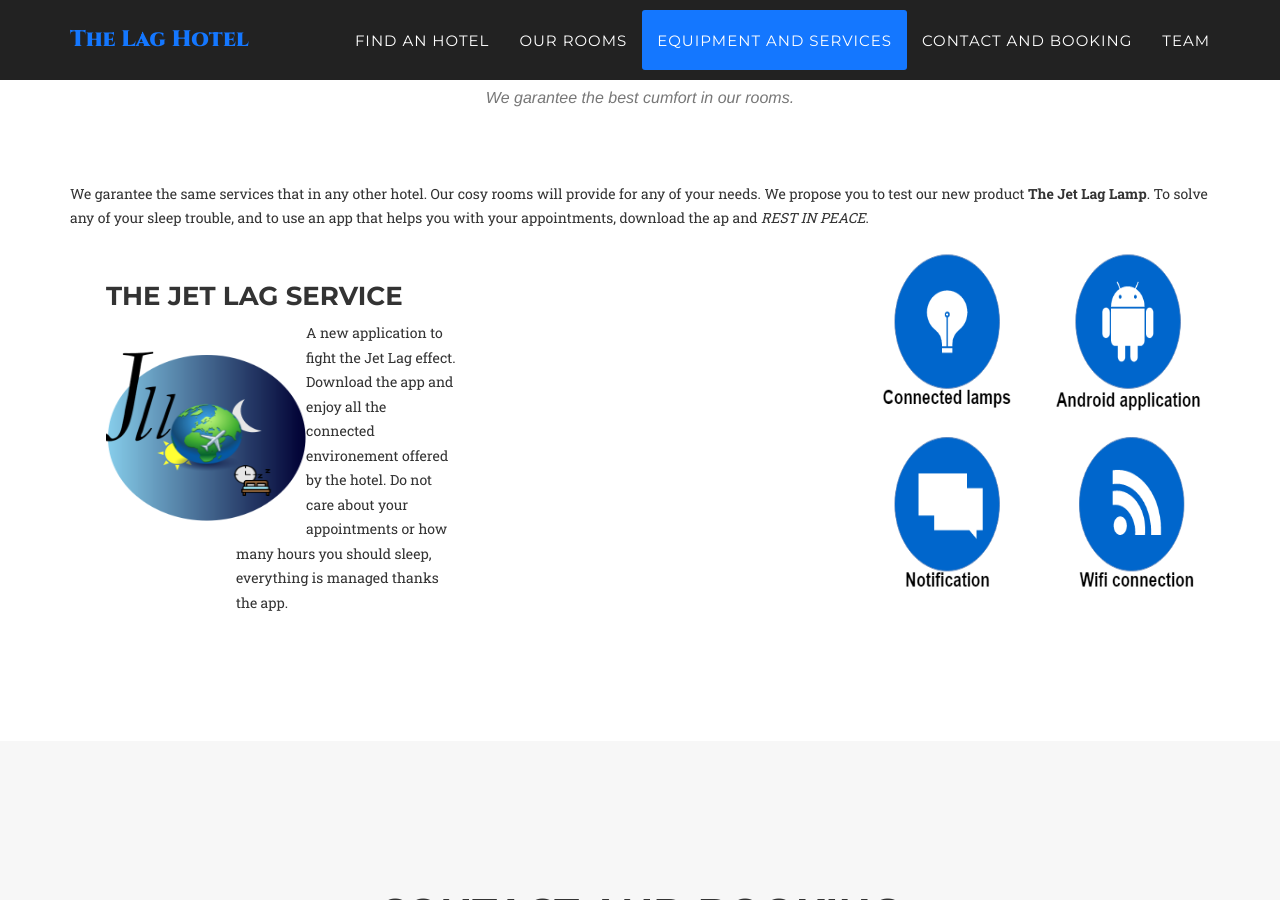
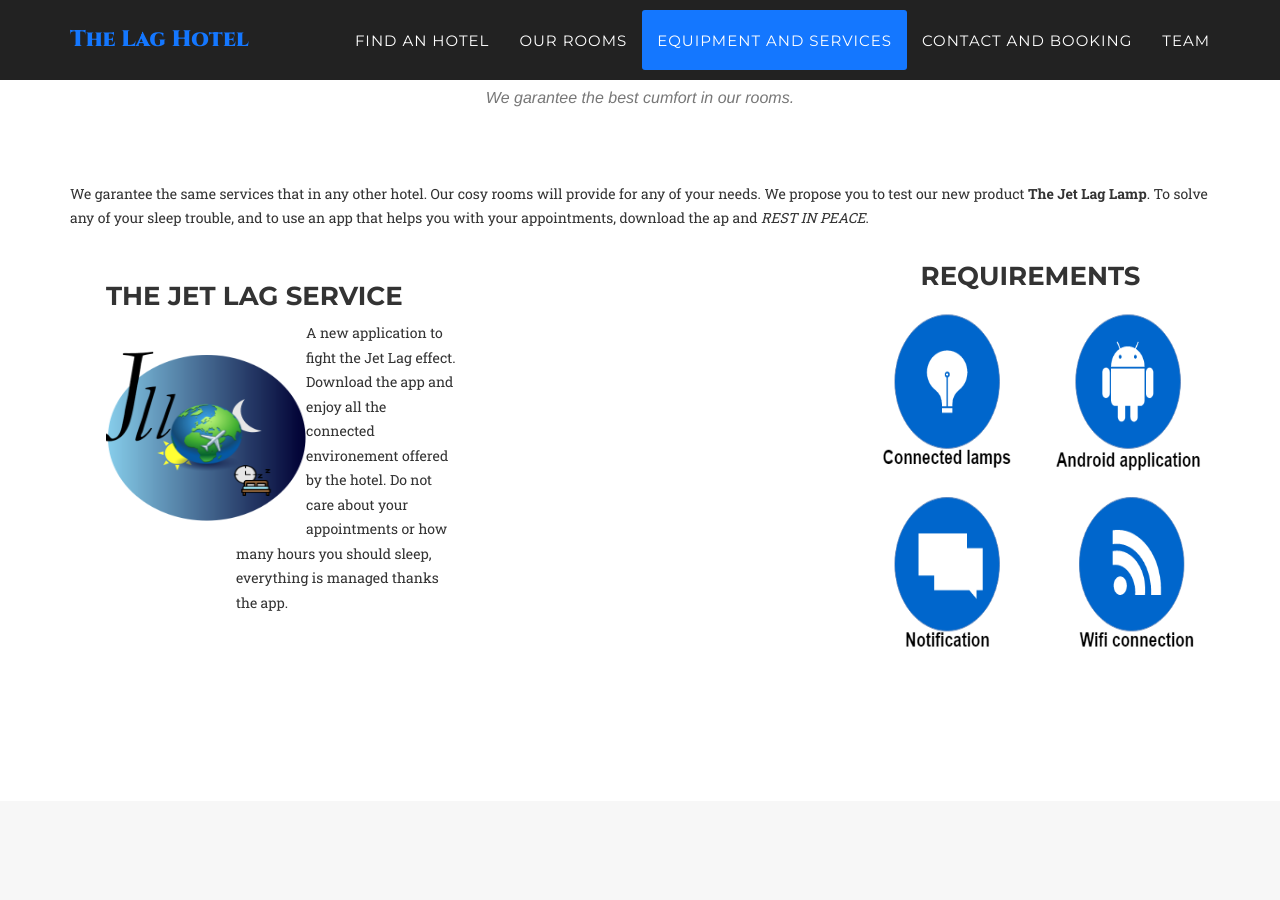
Before and after one commit to VincentGautier/Hotel-web-site, a Jekyll site: the page built from index.html, in a window 1280 px wide and 900 px high, scrolled down 2427 px. Built offline with Jekyll 4.4.1, drawn with Linux system fonts in a browser that asks for light colours; some web fonts are replaced.

Commit message:
Update equipment_services.html

```diff
--- a/_includes/equipment_services.html
+++ b/_includes/equipment_services.html
@@ -12,7 +12,7 @@
             with your appointments, download the ap and <I>REST IN PEACE</I>.
          <div id="col_1">
         <div id="corps">
-<h3>The Jet Lag Service</h3>
+            <h3>The Jet Lag Service</h3>
         <div class="bloc">
             <a href="https://ami-2019.github.io/Jet-Lag-Lamp/"><img src="img/logos/Logo.png" width="200" height="200" alt=""
             title="Logo" /></a>
@@ -25,6 +25,7 @@
             <p> </p>
             <div class="row text-center">
                 <div id="centre">
+                    <h3>Requirements</h3>
                     <img src="img/services.png" width="350" height="350" alt=""/>
                 </div>
             </div>
```
